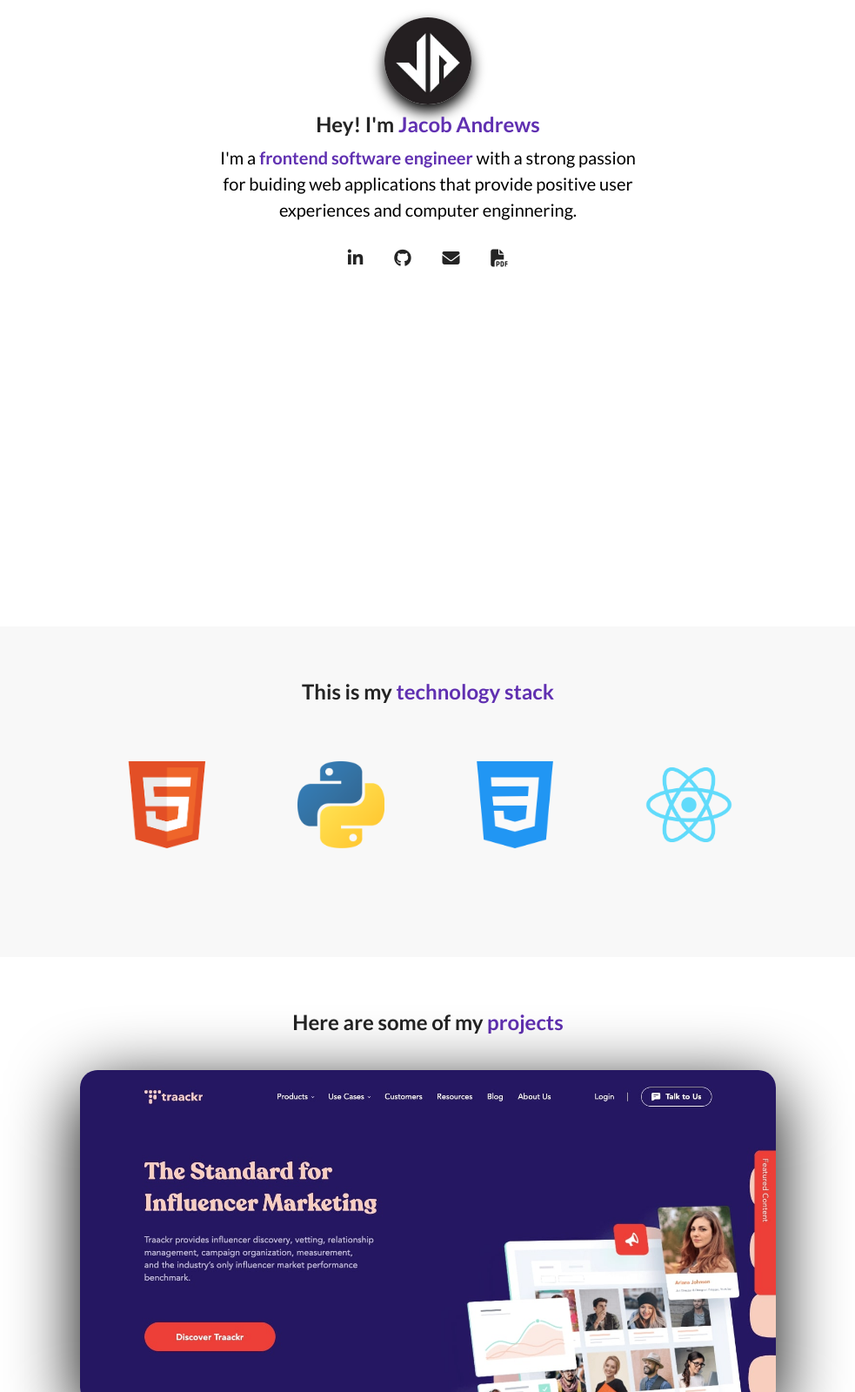
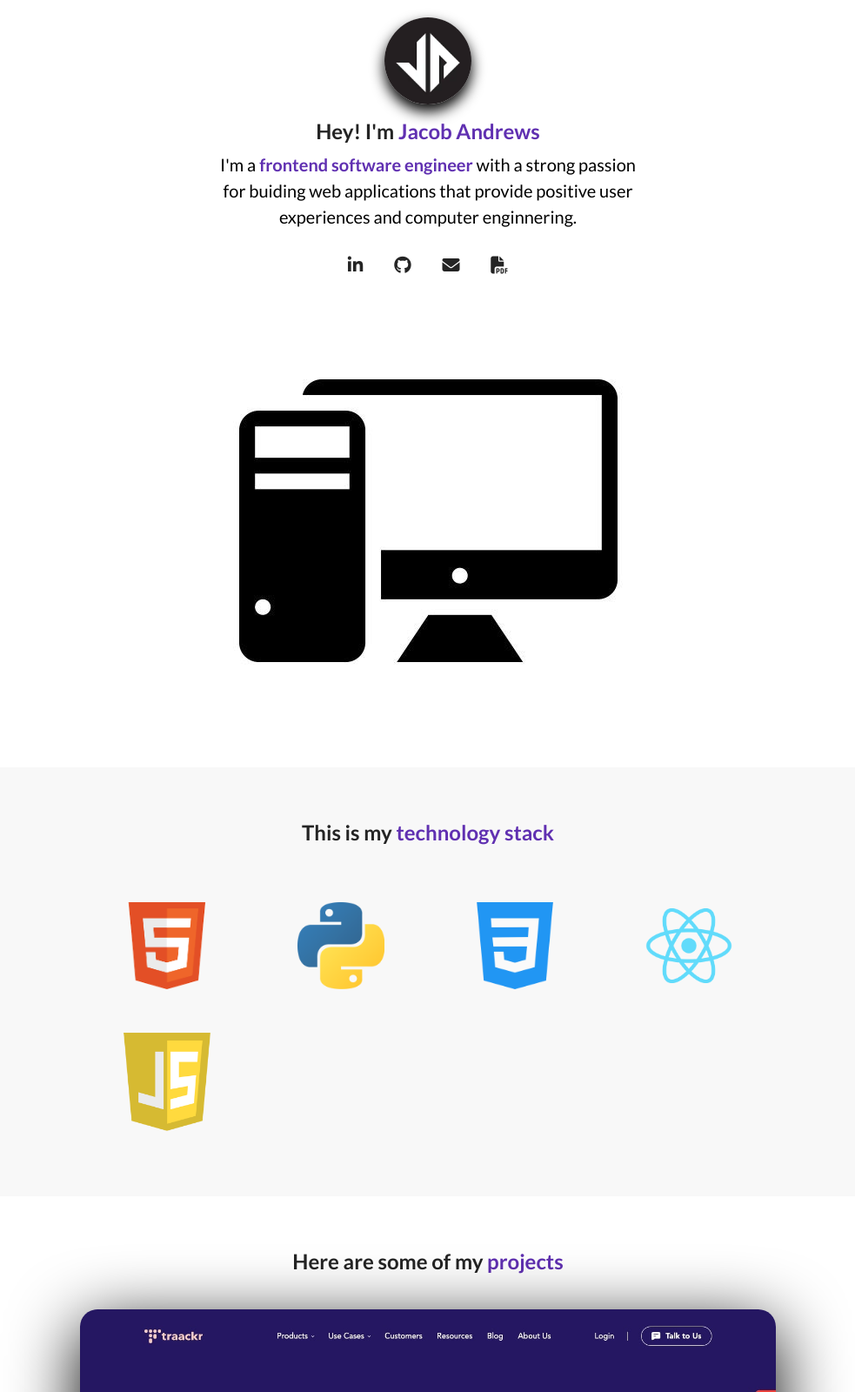
Before and after one commit to pysc0/eportfolio, a plain HTML site: page index.html in a window 1280 px wide. Shown: the part 80-1680 px from the top of the page at 87% size, without its empty margins (148-1131 px from the left). Drawn offline with Linux system fonts and the light colour scheme.

Commit message:
addition

```diff
--- a/index.html
+++ b/index.html
@@ -64,6 +64,8 @@
                     </div>
                 </div>
                 <figure class="about-me__img--container">
+                    <img src="./Assets/computer.jpg" alt="">
+                </figure>
             </div>
         </div>
     </section>
@@ -98,9 +100,9 @@
                     </div>
                     <div class="language">
                         <figure class="language__img--wrapper">
-                            <img src="" alt="" class="language__img">
+                            <img src="./Assets/javascript-39397.png" alt="" class="language__img">
                         </figure>
-                        <span class="language__name">HTML</span>
+                        <span class="language__name">CSS</span>
                     </div>
                     <div class="language">
                         <figure class="language__img--wrapper">
--- a/styles.css
+++ b/styles.css
@@ -41,6 +41,7 @@ li {
     width: 100%;
     max-width: 800px;
     margin: 0 auto;
+
 }
 /* NAVIGATION */
 
@@ -107,9 +108,11 @@ nav {
 }
 
 .about-me__info--title {
-    padding-top: 8px;
+    padding-top: 16px;
     padding-bottom: 8px;
 }
+
+
 
 .about-me__picture--mask {
     width: 100px;
@@ -121,7 +124,6 @@ nav {
 
 .about-me__picture {
     width: 100%;
-
 
     transform: scale(3.1);
     padding-top: 1px;
@@ -148,6 +150,7 @@ nav {
 .about-me__img {
     width: 100%;
 }
+
 
 section:nth-child(even) {
     background-color: #f8f8f8;
```
Also changed, not shown: Assets/computer.jpg (added), Assets/javascript-39397.png (added).
